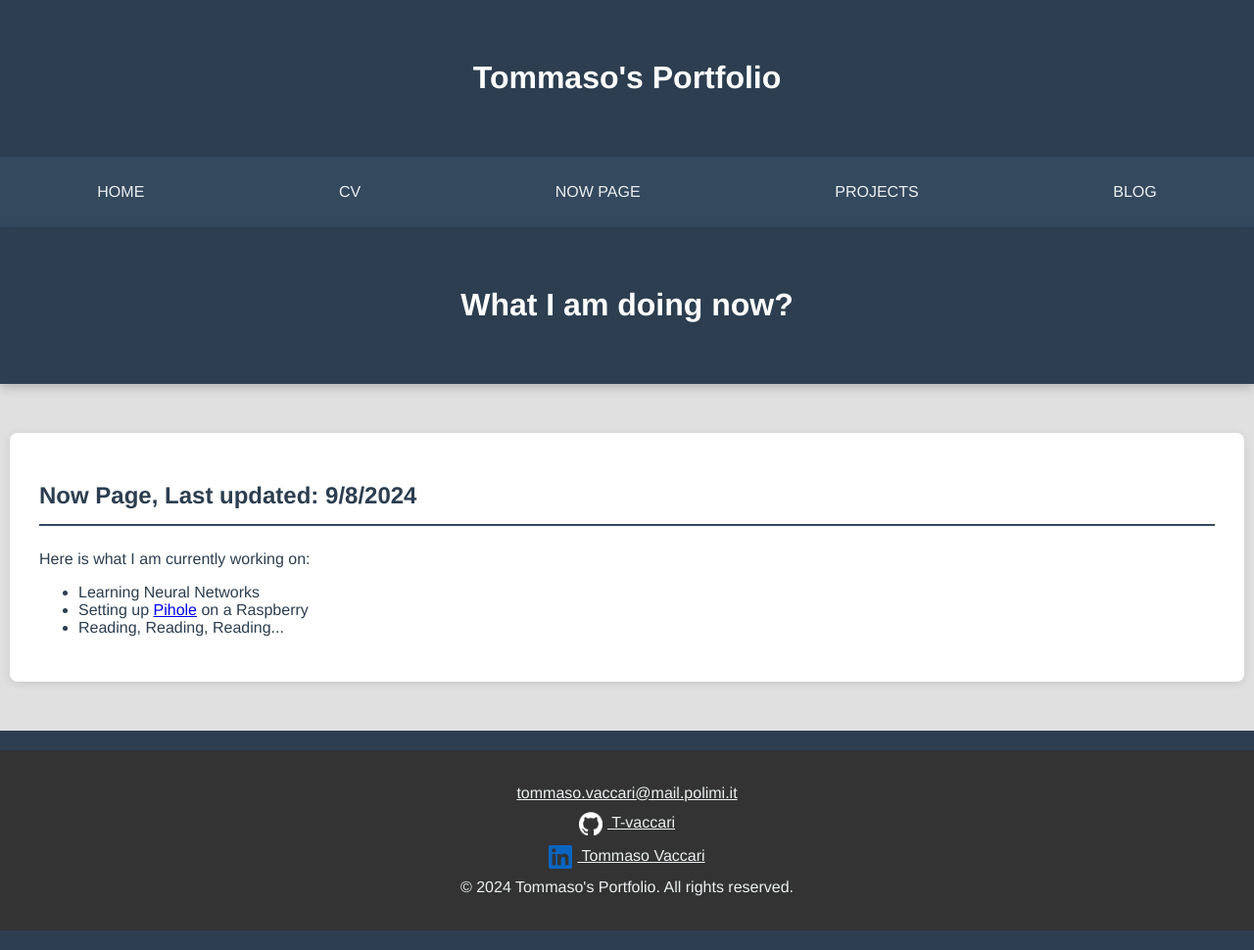
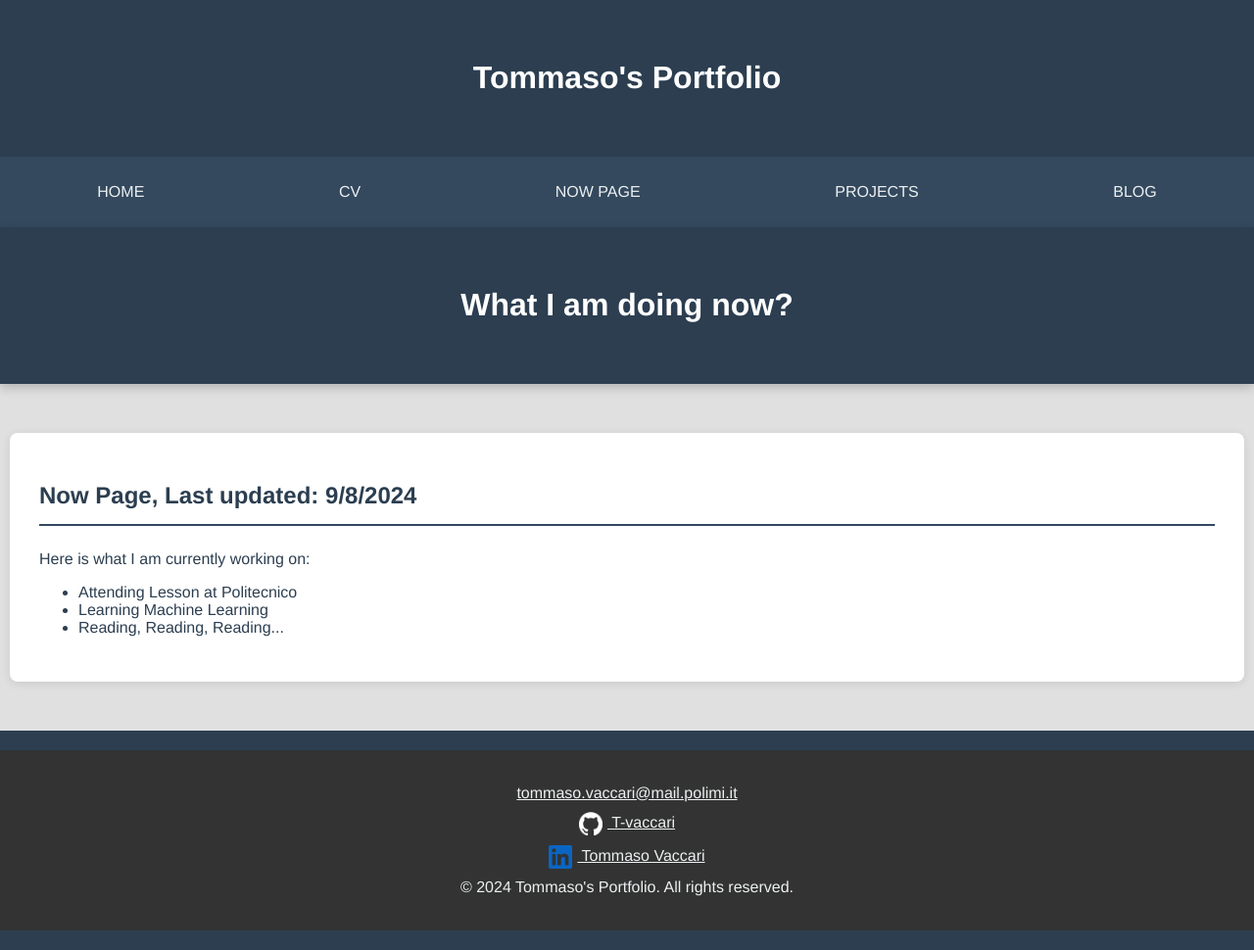
Before and after one commit to T-vaccari/T-vaccari.github.io, a Jekyll site: the page built from pages/nowpage.html, in a window 1280 px wide. Shown: the whole page at 98% size. Built offline with Jekyll 4.4.1, drawn with Linux system fonts in a browser that asks for light colours.

Commit message:
Small Changes

```diff
--- a/pages/nowpage.html
+++ b/pages/nowpage.html
@@ -24,9 +24,12 @@ layout: default
 
             <ul>
 
-            <li>Learning Neural Networks</li>
+            <li>Attending Lesson at Politecnico</li>
 
-            <li>Setting up <a href="https://pi-hole.net" target="_blank">Pihole</a> on a Raspberry</li>
+
+            <li>Learning Machine Learning</li>
+
+
 
             <li>Reading, Reading, Reading...</li>
 
```
